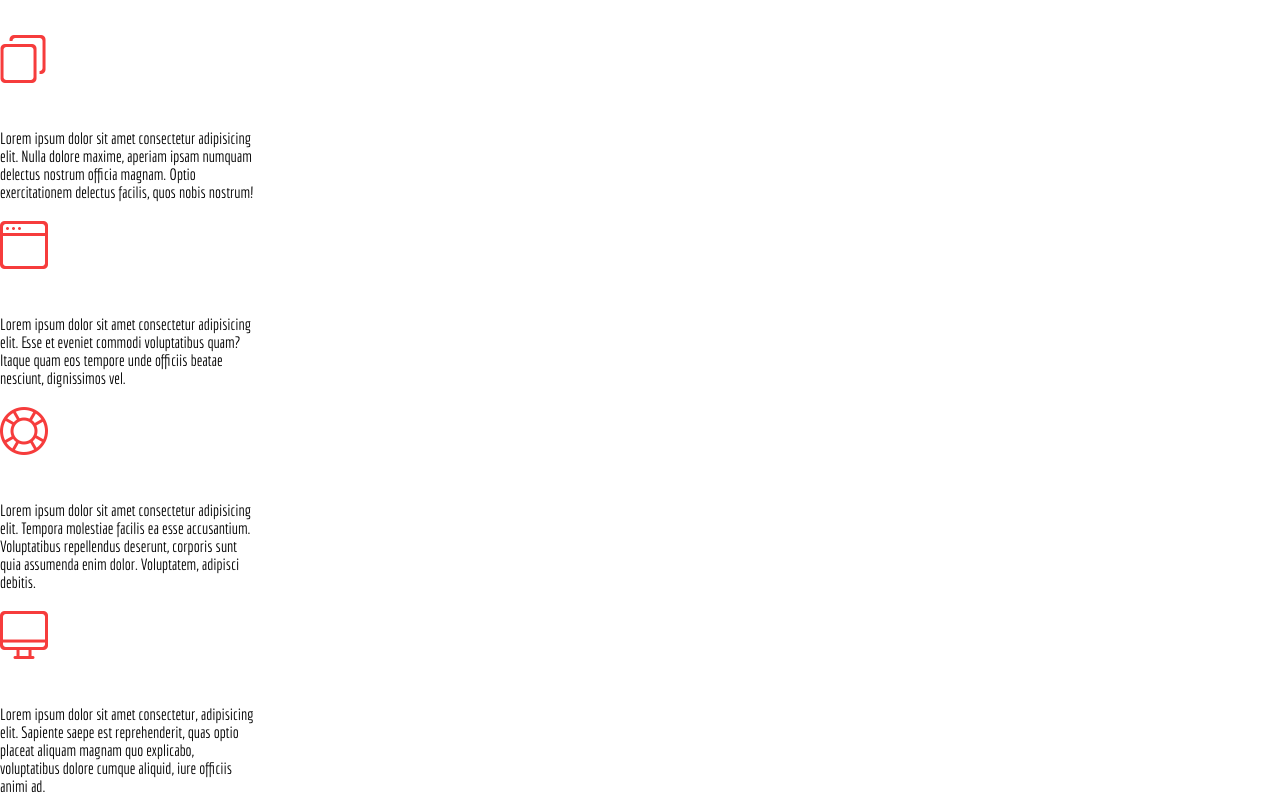
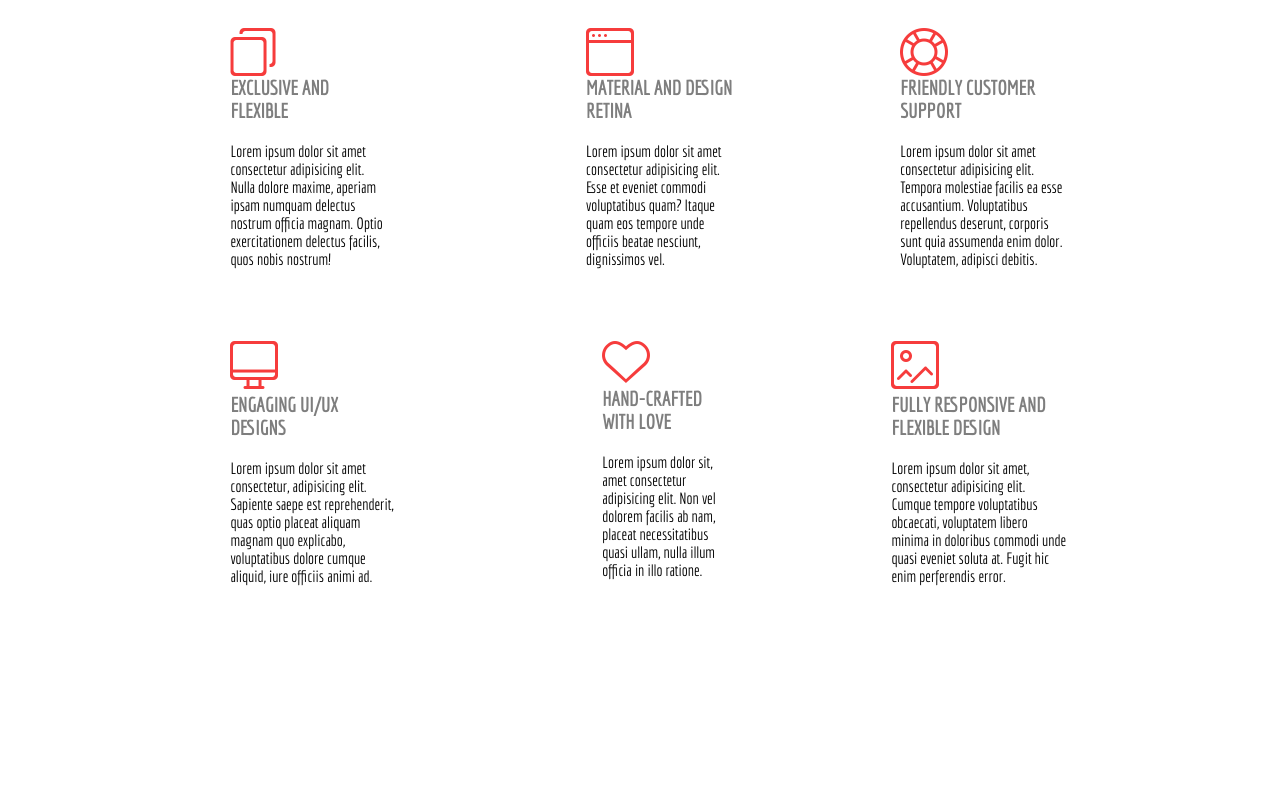
Before and after one commit to Kilel53/PSD-to-html, a plain HTML site: page index.html in a window 1280 px wide. Shown: the part 1910-2708 px from the top of the page. After the commit the page ends 2515 px from the top, so only its background shows below. Drawn offline with Linux system fonts and the light colour scheme.

Commit message:
service section complete

```diff
--- a/index.html
+++ b/index.html
@@ -138,31 +138,44 @@
       <h1 class="services-head">S E R V I C E S</h1>
       <div class="services-sub-sec">
         <!-- sub-secs -->
-        <div class="service-1">
+        <div class="row-1">
+          <div class="sec-1">
             <img src="/assets/exclusive.png" alt="exclusive" />
-          <h3>EXCLUSIVE AND FLEXIBLE</h3>
+
+            <!--fisrt  -->
+            <h3 class="head-service">
+              EXCLUSIVE AND <br />
+              FLEXIBLE
+            </h3>
             <p class="par-services">
               Lorem ipsum dolor sit amet consectetur adipisicing elit. Nulla
               dolore maxime, aperiam ipsam numquam delectus nostrum officia
               magnam. Optio exercitationem delectus facilis, quos nobis nostrum!
             </p>
           </div>
-        <div class="service-2">
+          <div class="sec-2">
             <img
               src="/assets/materialnretinadesign.png"
               alt="material and retina design"
             />
-          <h3>MATERIAL AND DESIGN RETINA</h3>
+            <!-- second -->
+            <h3 class="head-service">
+              MATERIAL AND DESIGN <br />
+              RETINA
+            </h3>
             <p class="par-services">
               Lorem ipsum dolor sit amet consectetur adipisicing elit. Esse et
               eveniet commodi voluptatibus quam? Itaque quam eos tempore unde
               officiis beatae nesciunt, dignissimos vel.
             </p>
           </div>
-        <div class="service-3">
+          <div class="sec-3">
             <img src="/assets/friendlycustomer.png" alt="support" />
-
-          <h3>FRIENDLY CUSTOMER SUPPORT</h3>
+            <!--third  -->
+            <h3 class="head-service">
+              FRIENDLY CUSTOMER <br />
+              SUPPORT
+            </h3>
             <p class="par-services">
               Lorem ipsum dolor sit amet consectetur adipisicing elit. Tempora
               molestiae facilis ea esse accusantium. Voluptatibus repellendus
@@ -170,9 +183,15 @@
               adipisci debitis.
             </p>
           </div>
-        <div class="service-4">
+        </div>
+        <div class="row-2">
+          <div class="sec-4">
             <img src="/assets/engaginguiux.png" alt="ui/ux designs" />
-          <h3>ENGAGING UI/UX DESIGNS</h3>
+            <h3 class="head-service">
+              <!-- fourth -->
+              ENGAGING UI/UX <br />
+              DESIGNS
+            </h3>
             <p class="par-services">
               Lorem ipsum dolor sit amet consectetur, adipisicing elit. Sapiente
               saepe est reprehenderit, quas optio placeat aliquam magnam quo
@@ -180,17 +199,26 @@
               ad.
             </p>
           </div>
-        <div class="service-5">
+          <div class="sec-5">
             <img src="/assets/handcrafted.png" alt="heart shape" />
-          <h3>HAND-CRAFTEDWITH LOVE</h3>
+            <!-- fifth -->
+            <h3 class="head-service">
+              HAND-CRAFTED <br />
+              WITH LOVE
+            </h3>
             <p class="par-services">
               Lorem ipsum dolor sit, amet consectetur adipisicing elit. Non vel
               dolorem facilis ab nam, placeat necessitatibus quasi ullam, nulla
               illum officia in illo ratione.
             </p>
           </div>
-        <div class="service-6">
+          <div class="sec-6">
             <img src="/assets/fullyresponsive.png" alt="responsive" />
+            <!-- sixth -->
+            <h3 class="head-service">
+              FULLY RESPONSIVE AND <br />
+              FLEXIBLE DESIGN
+            </h3>
             <p class="par-services">
               Lorem ipsum dolor sit amet, consectetur adipisicing elit. Cumque
               tempore voluptatibus obcaecati, voluptatem libero minima in
@@ -200,5 +228,6 @@
           </div>
         </div>
       </div>
+    </div>
   </body>
 </html>
--- a/style.css
+++ b/style.css
@@ -287,6 +287,8 @@ h3 {
 
 .services {
   display: grid;
+  justify-content: center;
+  margin-left: 18%;
 }
 
 .services-head {
@@ -297,15 +299,64 @@ h3 {
   margin-bottom: 3%;
 }
 
-.services-sub-secs {
+.services-sub-sec {
   display: grid;
-  grid-template-rows: repeat(3, 1fr);
-  gap: 10px;
 }
 
 .par-services {
   font-family: Economica, sans-serif;
   color: black;
   display: grid;
-  width: 20%;
+  justify-self: start;
+  width: 45%;
 }
+
+.head-service {
+  color: black;
+  font-family: Economica, sans-serif;
+  display: grid;
+  font-size: 20px;
+  justify-self: start;
+  margin-left: 0px;
+}
+
+.sec {
+  display: inline-flex;
+  width: 900xp;
+}
+
+*row {
+  display: flex;
+}
+
+.row-1 {
+  display: flex;
+  align-self: flex-start;
+  flex-direction: row;
+  height: 260px;
+}
+
+.row-2 {
+  display: flex;
+  flex-direction: row;
+  align-self: flex-end;
+  margin-top: 5%;
+}
+
+.sec-1 {
+  display: grid;
+  justify-self: start;
+  align-self: start;
+}
+
+.sec-2 {
+  display: grid;
+  justify-self: center;
+  align-self: start;
+}
+
+.sec-3 {
+  display: grid;
+  justify-self: end;
+  align-self: flex-start;
+}
```
Lines whose indentation alone changed are shown as unchanged.
